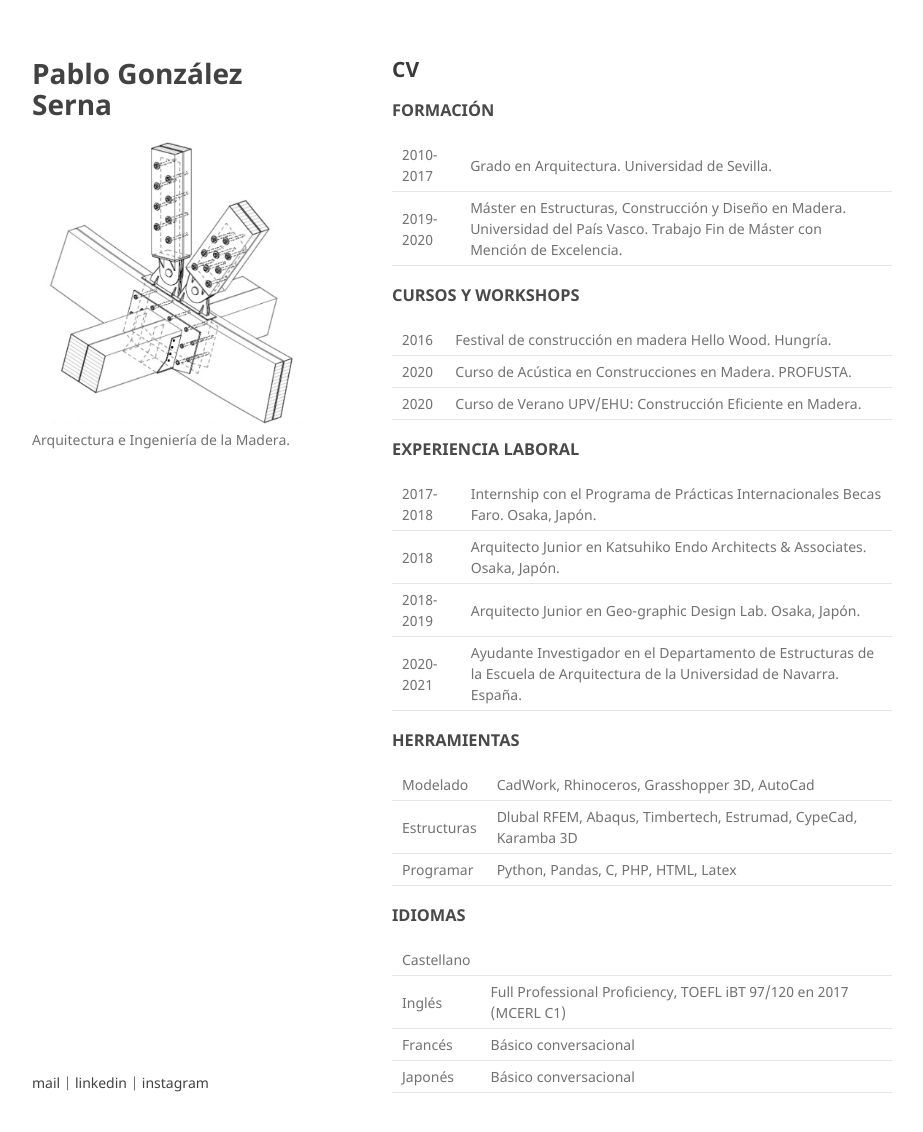
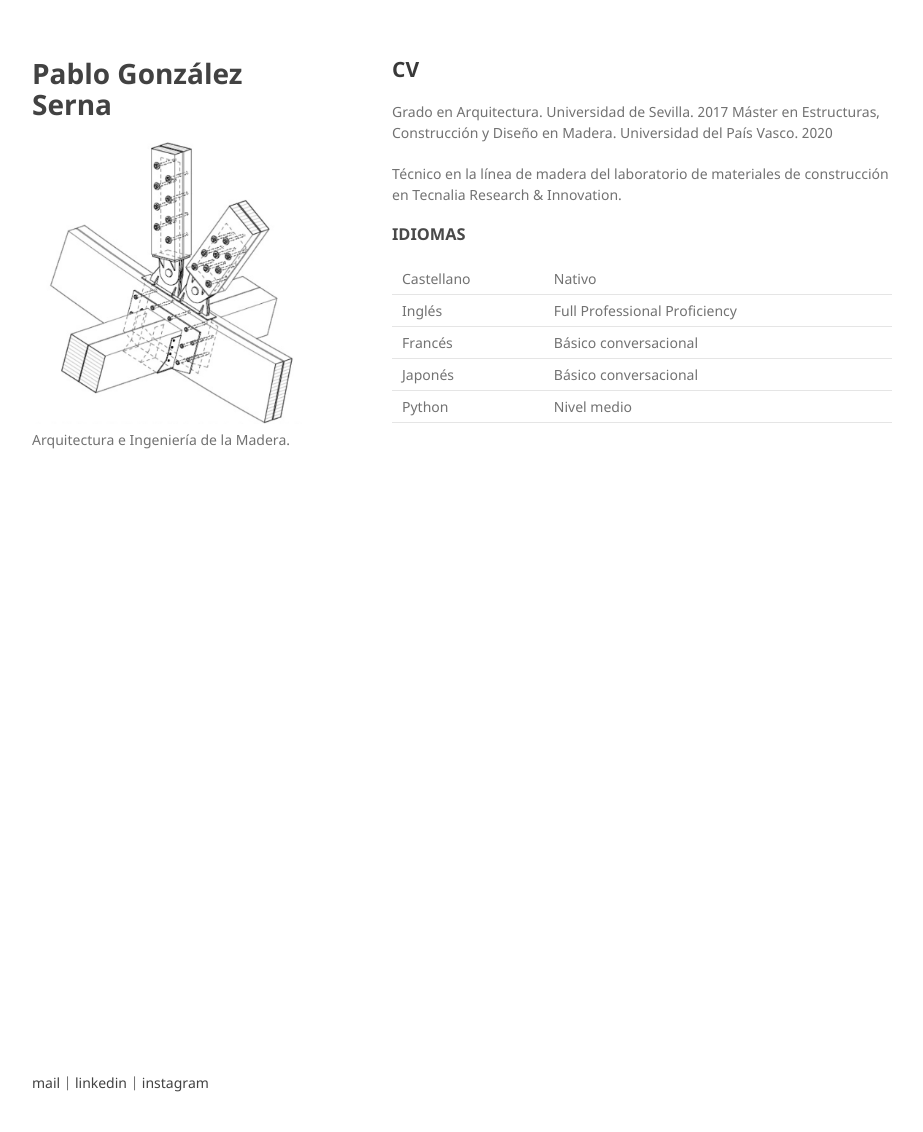
Before and after one commit to parametropic/webtest2, a Jekyll site: the page built from cv.md, in a window 1280 px wide and 1163 px high. Shown: the top 1132 px of the window, without its empty margins (178-1101 px from the left). Built offline with Jekyll 4.4.1, drawn with Linux system fonts in a browser that asks for light colours; our own code applies the rules of GitHub Pages for plain Markdown files.

Commit message:
Update cv.md

```diff
--- a/cv.md
+++ b/cv.md
@@ -1,32 +1,14 @@
 ## CV
 
-### FORMACIÓN
+Grado en Arquitectura. Universidad de Sevilla. 2017
+Máster en Estructuras, Construcción y Diseño en Madera. Universidad del País Vasco. 2020
 
-2010-2017  | Grado en Arquitectura. Universidad de Sevilla.
-2019-2020  | Máster en Estructuras, Construcción y Diseño en Madera. Universidad del País Vasco. Trabajo Fin de Máster con Mención de Excelencia.
-
-### CURSOS Y WORKSHOPS
-
-  2016     | Festival de construcción en madera Hello Wood. Hungría.
-  2020     | Curso de Acústica en Construcciones en Madera. PROFUSTA.
-  2020     | Curso de Verano UPV/EHU: Construcción Eficiente en Madera.
-
-### EXPERIENCIA LABORAL
-
-2017-2018  | Internship con el Programa de Prácticas Internacionales Becas Faro. Osaka, Japón.
-2018       | Arquitecto Junior en Katsuhiko Endo Architects & Associates. Osaka, Japón.
-2018-2019  | Arquitecto Junior en Geo-graphic Design Lab. Osaka, Japón.
-2020-2021  | Ayudante Investigador en el Departamento de Estructuras de la Escuela de Arquitectura de la Universidad de Navarra. España.
-
-### HERRAMIENTAS
-
-Modelado   | CadWork, Rhinoceros, Grasshopper 3D, AutoCad
-Estructuras| Dlubal RFEM, Abaqus, Timbertech, Estrumad, CypeCad, Karamba 3D
-Programar  | Python, Pandas, C, PHP, HTML, Latex
+Técnico en la línea de madera del laboratorio de materiales de construcción en Tecnalia Research & Innovation.
 
 ### IDIOMAS
 
-Castellano |
-Inglés     | Full Professional Proficiency, TOEFL iBT 97/120 en 2017 (MCERL C1)
+Castellano | Nativo
+Inglés     | Full Professional Proficiency
 Francés    | Básico conversacional
 Japonés    | Básico conversacional
+Python     | Nivel medio
```
